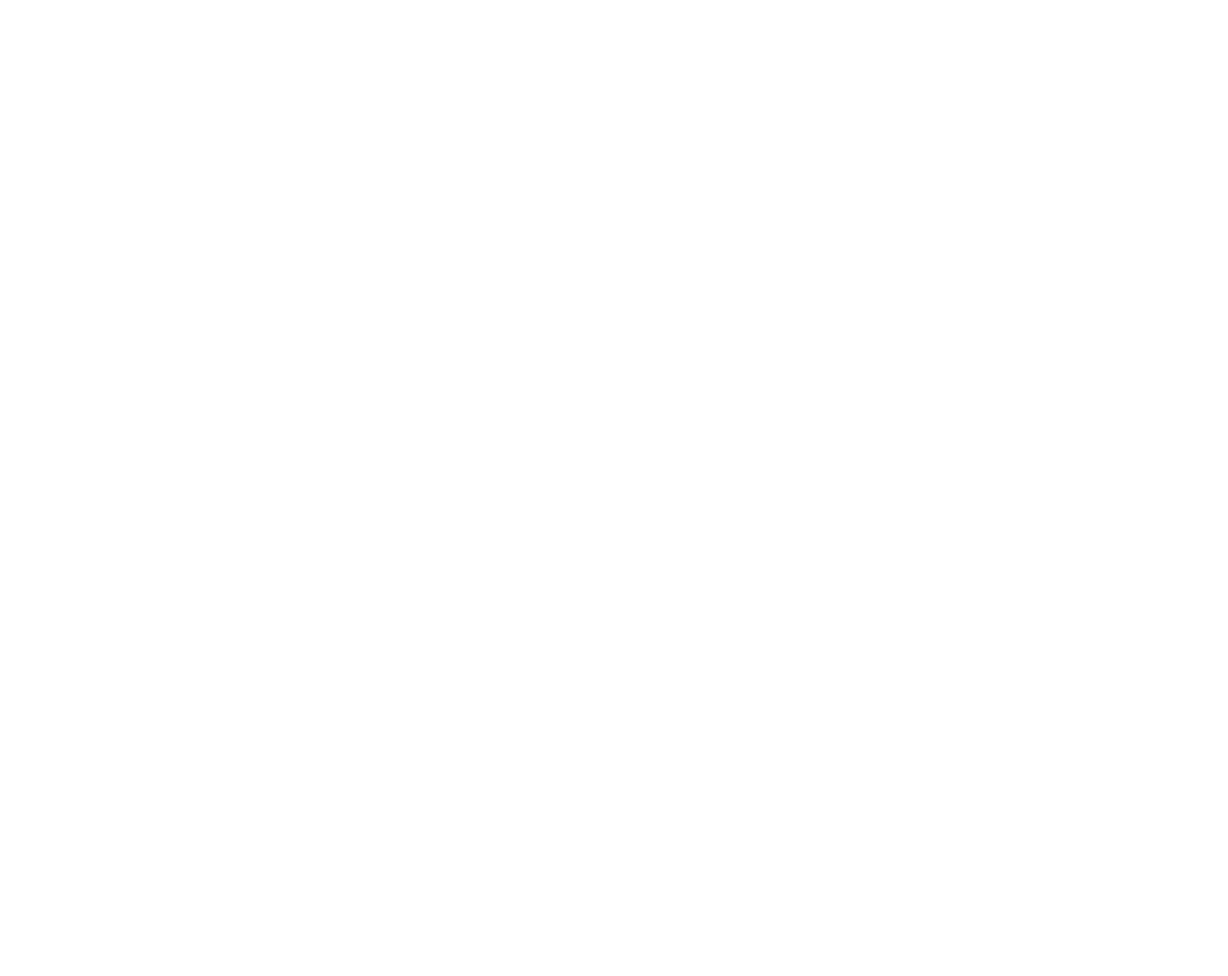
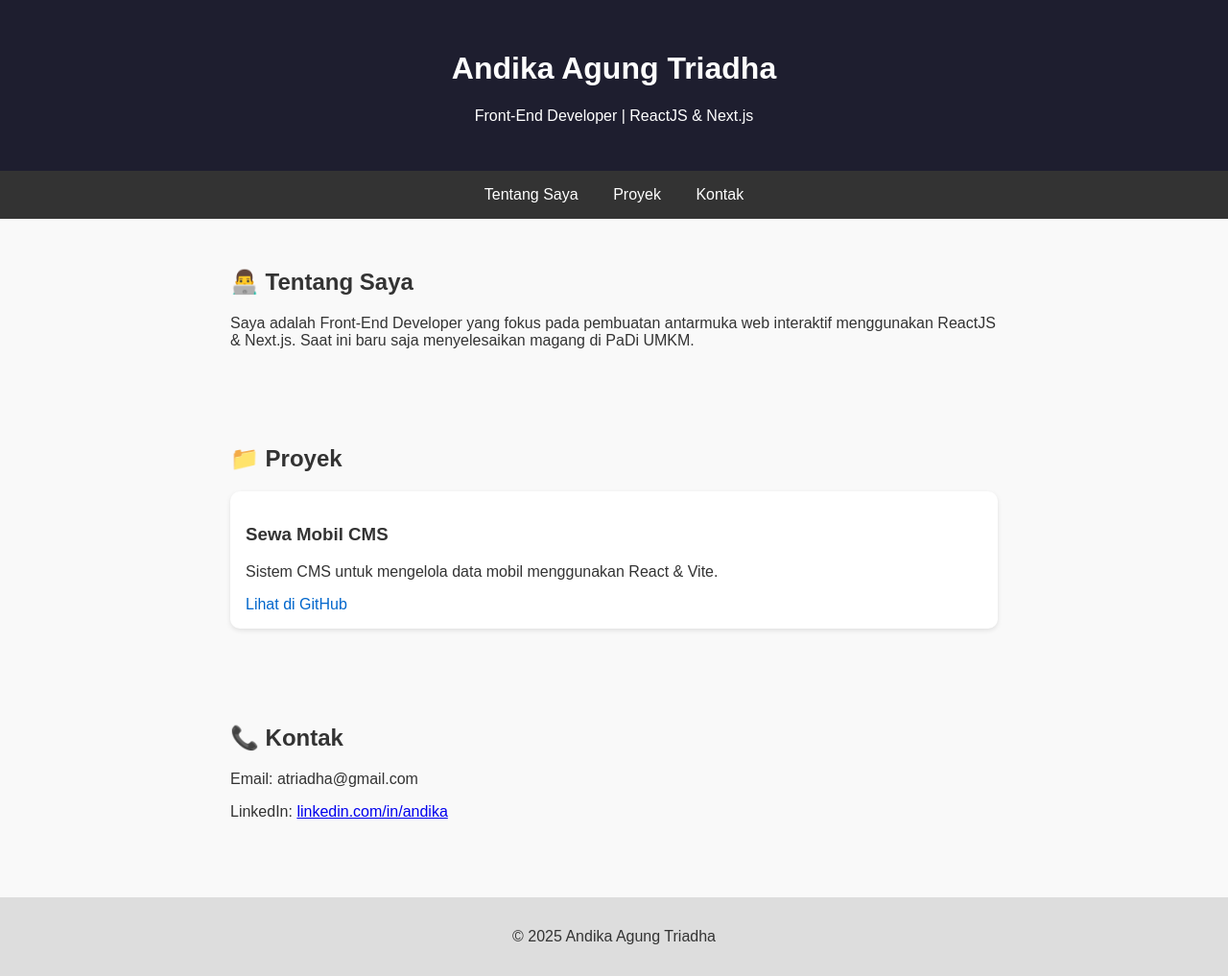
Before and after one commit to atriadha99/workshop, a plain HTML site: page index.html in a window 1280 px wide. Shown: the whole page at 96% size. Before the commit the page ends 800 px from the top, so only its background shows below. Drawn offline with Linux system fonts and the light colour scheme.

Commit message:
first commit

```diff
--- a/index.html
+++ b/index.html
@@ -1,10 +1,48 @@
 <!DOCTYPE html>
-<html>
-  <head>
-    <meta charset="UTF-8" />
-    <title>mi web</title>
-  </head>
-  <body>
+<html lang="id">
+<head>
+  <meta charset="UTF-8" />
+  <meta name="viewport" content="width=device-width, initial-scale=1.0"/>
+  <title>Portofolio Andika</title>
+  <link rel="stylesheet" href="style.css" />
+</head>
+<body>
+  <header>
+    <h1>Andika Agung Triadha</h1>
+    <p>Front-End Developer | ReactJS & Next.js</p>
+  </header>
 
-  </body>
+  <nav>
+    <a href="#about">Tentang Saya</a>
+    <a href="#projects">Proyek</a>
+    <a href="#contact">Kontak</a>
+  </nav>
+
+  <section id="about">
+    <h2>👨‍💻 Tentang Saya</h2>
+    <p>
+      Saya adalah Front-End Developer yang fokus pada pembuatan antarmuka web interaktif menggunakan ReactJS & Next.js.
+      Saat ini baru saja menyelesaikan magang di PaDi UMKM.
+    </p>
+  </section>
+
+  <section id="projects">
+    <h2>📁 Proyek</h2>
+    <div class="project-card">
+      <h3>Sewa Mobil CMS</h3>
+      <p>Sistem CMS untuk mengelola data mobil menggunakan React & Vite.</p>
+      <a href="https://github.com/username/sewa-mobil" target="_blank">Lihat di GitHub</a>
+    </div>
+  </section>
+
+  <section id="contact">
+    <h2>📞 Kontak</h2>
+    <p>Email: atriadha@gmail.com</p>
+    <p>LinkedIn: <a href="https://www.linkedin.com/in/andika-agung-triadha-57671116b/" target="_blank">linkedin.com/in/andika</a></p>
+  </section>
+
+  <footer>
+    <p>© 2025 Andika Agung Triadha</p>
+  </footer>
+</body>
 </html>
--- /dev/null
+++ b/style.css
@@ -0,0 +1,58 @@
+@import url('https://fonts.googleapis.com/css2?family=Open+Sans:ital,wght@0,300..800;1,300..800&display=swap');
+
+body {
+  font-family: Arial, sans-serif;
+  margin: 0;
+  padding: 0;
+  background-color: #f9f9f9;
+  color: #333;
+}
+
+header {
+  background-color: #1e1e2f;
+  color: white;
+  padding: 2rem;
+  text-align: center;
+}
+
+nav {
+  background-color: #333;
+  padding: 1rem;
+  text-align: center;
+}
+
+nav a {
+  color: white;
+  margin: 0 1rem;
+  text-decoration: none;
+}
+
+nav a:hover {
+  text-decoration: underline;
+}
+
+section {
+  padding: 2rem;
+  max-width: 800px;
+  margin: auto;
+}
+
+.project-card {
+  background-color: white;
+  padding: 1rem;
+  border-radius: 10px;
+  margin-bottom: 1rem;
+  box-shadow: 0 2px 5px rgba(0,0,0,0.1);
+}
+
+.project-card a {
+  color: #0066cc;
+  text-decoration: none;
+}
+
+footer {
+  text-align: center;
+  padding: 1rem;
+  background-color: #ddd;
+  margin-top: 2rem;
+}
```
